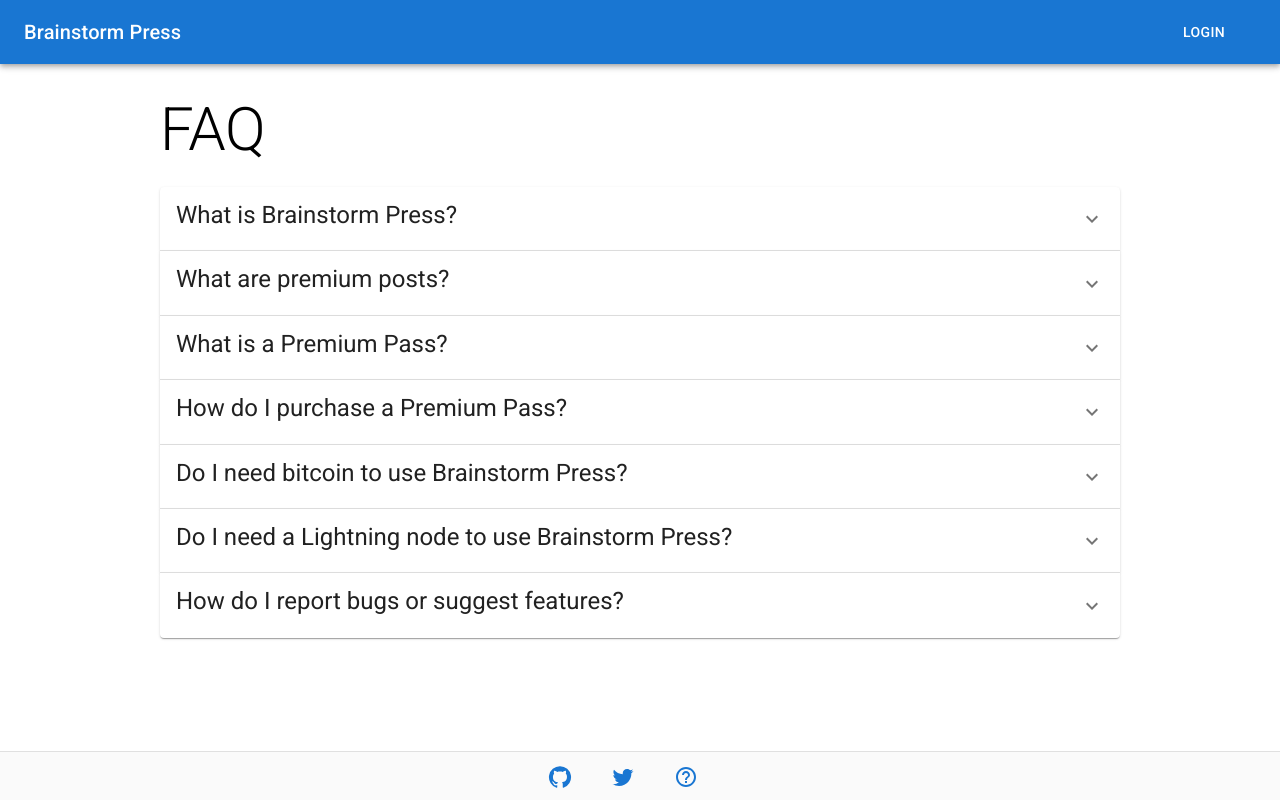
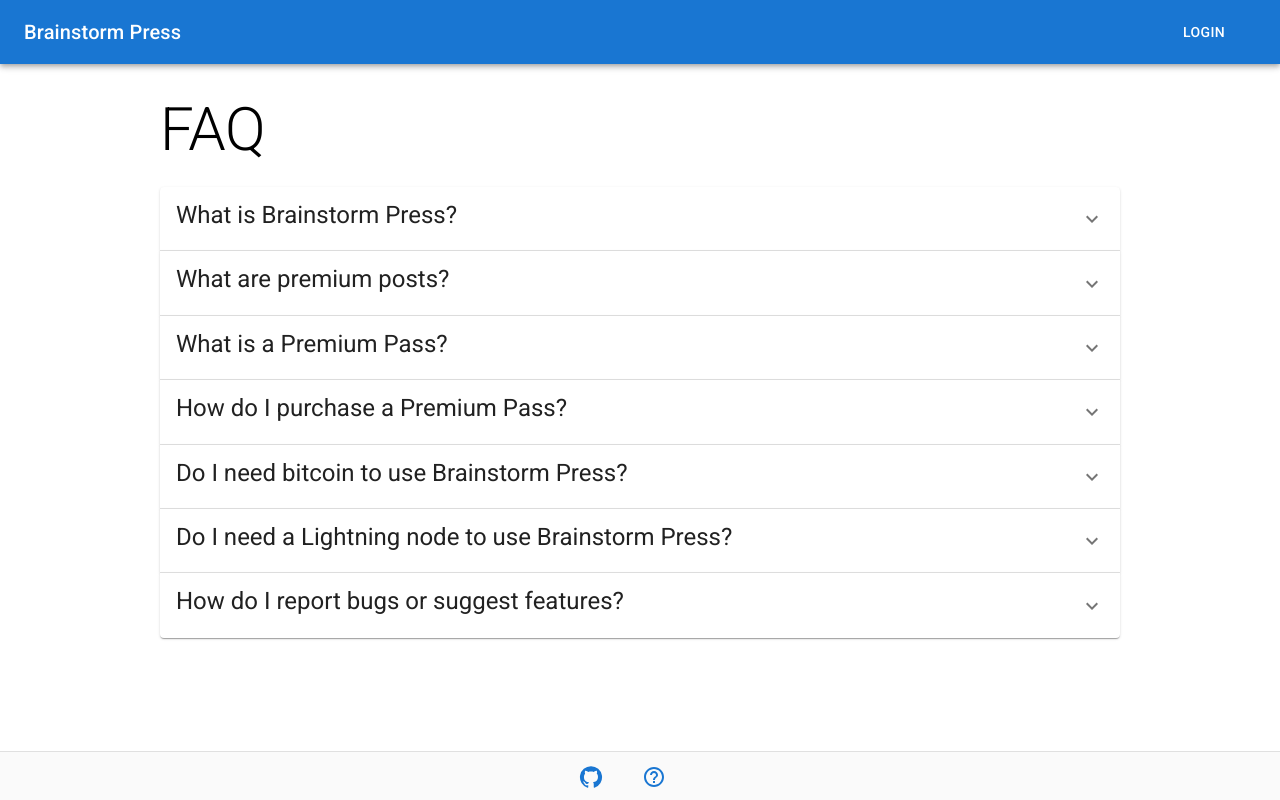
Before and after one commit to phrazzld/brainstorm-press-client, a React (Create React App) app: page /faq in a window 1280 px wide. Built offline with nearby package versions, Linux system fonts and the light colour scheme; no server answers.

Commit message:
Remove Twitter link and reference

```diff
--- a/src/components/Footer.tsx
+++ b/src/components/Footer.tsx
@@ -1,6 +1,5 @@
 import GitHubIcon from "@mui/icons-material/GitHub";
 import HelpOutlineIcon from "@mui/icons-material/HelpOutline";
-import TwitterIcon from "@mui/icons-material/Twitter";
 import IconButton from "@mui/material/IconButton";
 import Tooltip from "@mui/material/Tooltip";
 import Typography from "@mui/material/Typography";
@@ -25,24 +24,6 @@
                             style={styles.footerButton}
                         >
                             <GitHubIcon />
-                        </IconButton>
-                    </a>
-                </Tooltip>
-
-                <Tooltip title="Contact us">
-                    <a
-                        href="https://twitter.com/phrazzld"
-                        style={{ textDecoration: "none" }}
-                    >
-                        <IconButton
-                            id="contact-us"
-                            size="small"
-                            edge="start"
-                            color="inherit"
-                            aria-label="contact-us"
-                            style={styles.footerButton}
-                        >
-                            <TwitterIcon />
                         </IconButton>
                     </a>
                 </Tooltip>
--- a/src/pages/Faq.tsx
+++ b/src/pages/Faq.tsx
@@ -39,8 +39,7 @@
     },
     {
         question: "How do I report bugs or suggest features?",
-        answer:
-            "Feel free to open an issue on our GitHub, or contact us on Twitter.",
+        answer: "Feel free to open an issue on our GitHub.",
     },
 ];
 
```
